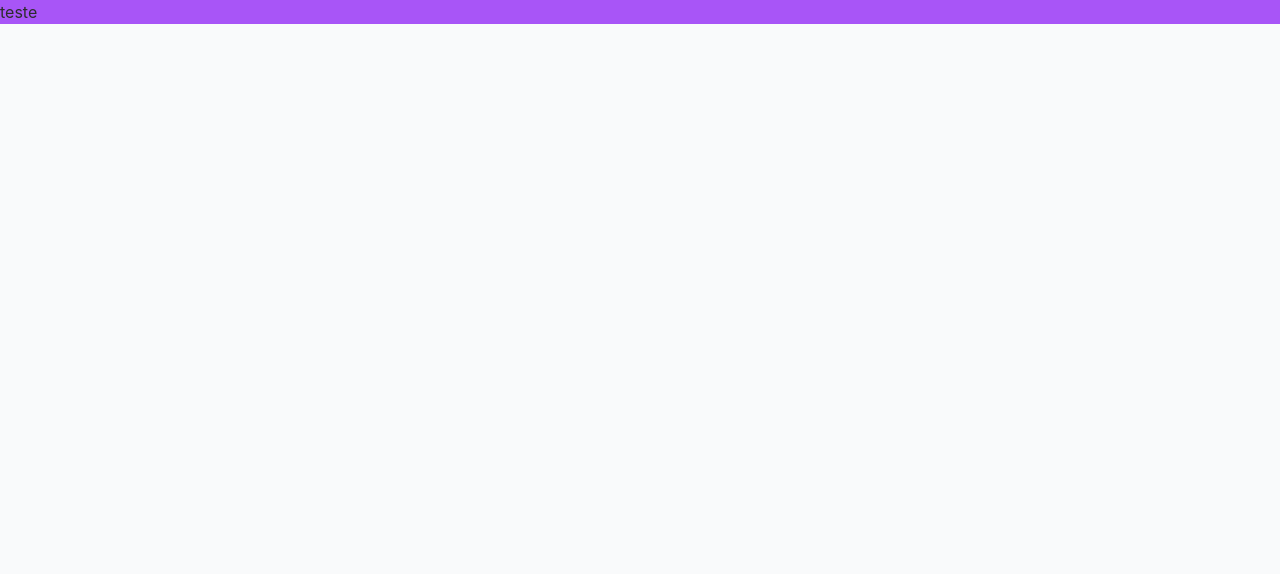
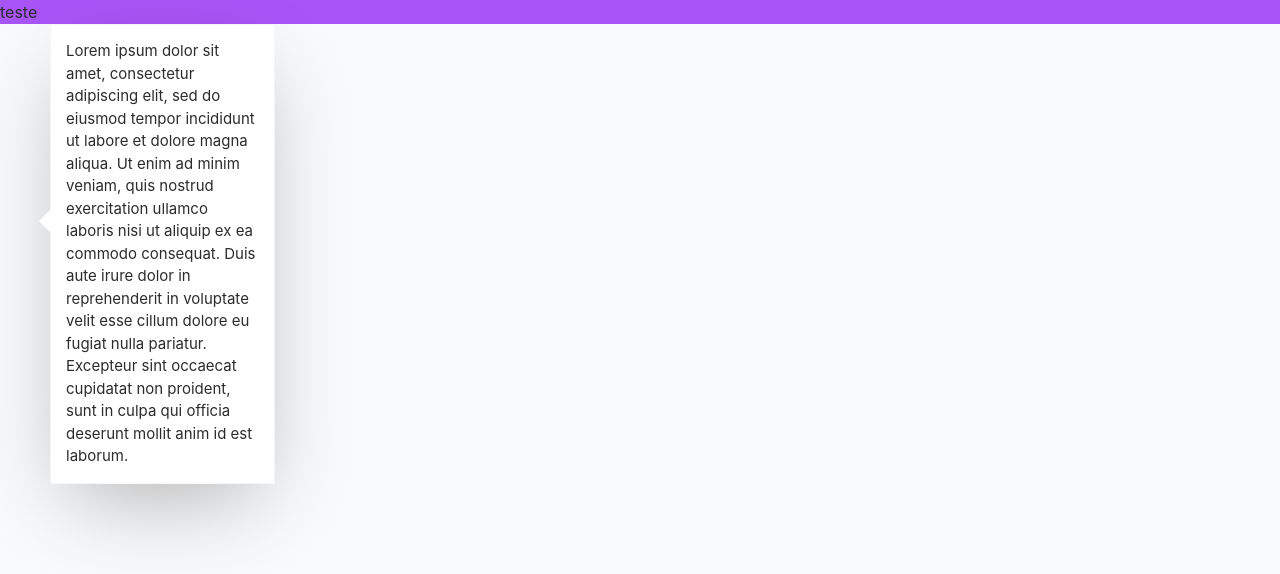
Before and after one commit to saviorocha/vector-space-ifg, a Next.js app: page / in a window 1280 px wide. Shown: the top 574 px of the page. Built offline with nearby package versions, Linux system fonts and the light colour scheme.

Commit message:
Created hover component

```diff
--- a/classes/transformation.ts
+++ b/classes/transformation.ts
@@ -20,7 +20,6 @@ class Transformation {
     this._e1Vector = new Vector(this._e1, "e_{1}", "red");
     this._e2Vector = new Vector(this._e2, "e_{2}", "blue");
     this._matrixTransformation = transpose(matrix([_e1, _e2])); // have to transpose to match mathjs matrix
-    // console.log(this._matrixTransformation);
   }
 
   applyTransformation(vector: Vector): Vector {
--- a/components/pagesections/animationPage/SideBarAnimationPage.tsx
+++ b/components/pagesections/animationPage/SideBarAnimationPage.tsx
@@ -2,6 +2,7 @@ import React, { FunctionComponent } from "react";
 import { useListContext } from "../../../context";
 import { ISideBarProps } from "../../../interfaces/interfaces";
 import BarItemCalculation from "../../ui/BarItemCalculation";
+import HoverableComponent from "../../ui/HoverableDiv";
 import SideBar from "../../ui/SideBar";
 
 const SideBarAnimationPage: FunctionComponent<ISideBarProps> = ({
--- /dev/null
+++ b/components/ui/HoverableDiv.tsx
@@ -0,0 +1,29 @@
+import React, { FunctionComponent, useState } from "react";
+import { IHoverableDivProp } from "../../interfaces/interfaces";
+import styles from "../../styles/modules/hoverdiv.module.css";
+
+/**
+ * Shows a dialog text div component when hovering over it
+ */
+const HoverableComponent: FunctionComponent<IHoverableDivProp> = ({
+  hoverText,
+  children,
+}) => {
+  const [isHovering, setIsHovering] = useState(false);
+
+  const handleMouseOver = () => {
+    setIsHovering(true);
+  };
+  const handleMouseOut = () => {
+    setIsHovering(false);
+  };
+
+  return (
+    <section onMouseOver={handleMouseOver} onMouseOut={handleMouseOut}>
+      {children}
+      {isHovering && <div className={styles.hoverdiv}>{hoverText}</div>}
+    </section>
+  );
+};
+
+export default HoverableComponent;
--- a/interfaces/interfaces.d.ts
+++ b/interfaces/interfaces.d.ts
@@ -51,6 +51,11 @@ interface ISideBarProps {
   sideBarStyle?: CSSProperties | string;
   /** Ref used by the TransitionGroup library */
   sideBarRef?: LegacyRef<HTMLElement> | undefined;
+}
+
+interface IHoverableDivProp {
+  children: ReactNode;
+  hoverText: string;
 }
 
 interface IBottomTransformationProps {
--- a/pages/index.tsx
+++ b/pages/index.tsx
@@ -1,10 +1,17 @@
-import type { NextPage } from 'next'
-import Head from 'next/head'
-import Image from 'next/image'
+import type { NextPage } from "next";
+import Head from "next/head";
+import Image from "next/image";
+import HoverableComponent from "../components/ui/HoverableDiv";
 
 const Home: NextPage = () => {
   return (
-    <div className="bg-purple-500">teste</div>
+    <HoverableComponent
+      hoverText={
+        "Lorem ipsum dolor sit amet, consectetur adipiscing elit, sed do eiusmod tempor incididunt ut labore et dolore magna aliqua. Ut enim ad minim veniam, quis nostrud exercitation ullamco laboris nisi ut aliquip ex ea commodo consequat. Duis aute irure dolor in reprehenderit in voluptate velit esse cillum dolore eu fugiat nulla pariatur. Excepteur sint occaecat cupidatat non proident, sunt in culpa qui officia deserunt mollit anim id est laborum."
+      }
+    >
+      <div className="bg-purple-500">teste</div>
+    </HoverableComponent>
     // <div className="flex min-h-screen flex-col items-center justify-center py-2">
     //   <Head>
     //     <title>Create Next App</title>
@@ -81,7 +88,7 @@ const Home: NextPage = () => {
     //     </a>
     //   </footer>
     // </div>
-  )
-}
+  );
+};
 
-export default Home
+export default Home;
--- /dev/null
+++ b/styles/modules/hoverdiv.module.css
@@ -0,0 +1,49 @@
+.hoverdiv {
+  width: 225px;
+  padding: 15px;
+  font-size: 15px;
+  border: 1px solid #f5f5f5;
+  background: white;
+  box-shadow: 0 30px 90px -20px rgba(0, 0, 0, 0.3);
+  position: absolute;
+  display: block;
+
+    margin-left: 50px;
+
+  opacity: 1;
+  animation-name: fadeInOpacity;
+  animation-iteration-count: 1;
+  animation-timing-function: ease-in;
+  animation-duration: 0.2s;
+}
+
+.hoverdiv:after {
+  content: "";
+  position: absolute;
+  margin-top: 180px;
+  margin-left: -3px;
+  border-left: 12px solid transparent;
+  border-right: 12px solid transparent;
+  border-bottom: 12px solid white;
+  transform: rotate(-90deg);
+  left: -15px;
+  top: 10px;
+}
+
+@keyframes fadeInOpacity {
+  0% {
+    opacity: 0;
+  }
+  100% {
+    opacity: 1;
+  }
+}
+
+.triangle {
+  border-style: solid;
+  border-color: transparent white transparent transparent;
+  border-width: 25px 50px 25px 0;
+  display: inline-block;
+  height: 0;
+  width: 0;
+}
```
